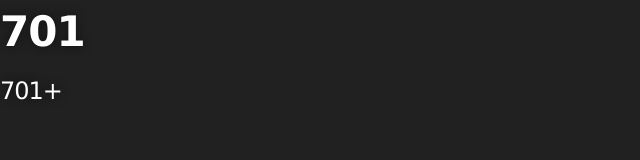
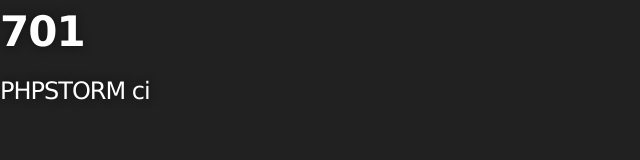
Before and after one commit to 701/701, a plain HTML site: page i+.html in a window 1280 px wide. Shown: the whole page, without its empty margins (0-640 px from the left). Drawn offline with Linux system fonts and the light colour scheme.

Commit message:
* 测试 PHPSTORM ci

```diff
--- a/i+.html
+++ b/i+.html
@@ -14,7 +14,7 @@
   <body>
 
           <h1 id="project_title">701</h1>
-          <h2 id="project_tagline">701+</h2>
+          <h2 id="project_tagline">PHPSTORM ci</h2>
 
   </body>
 </html>
```
